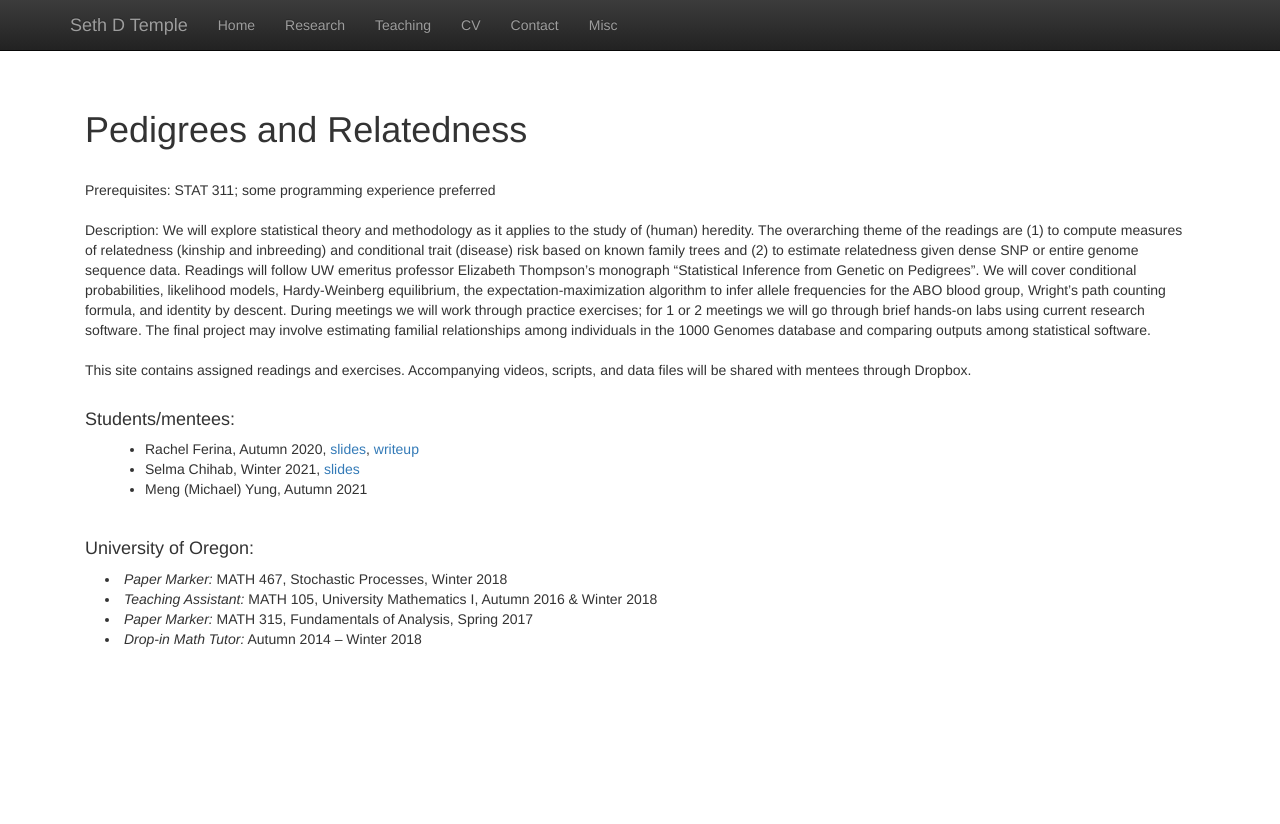
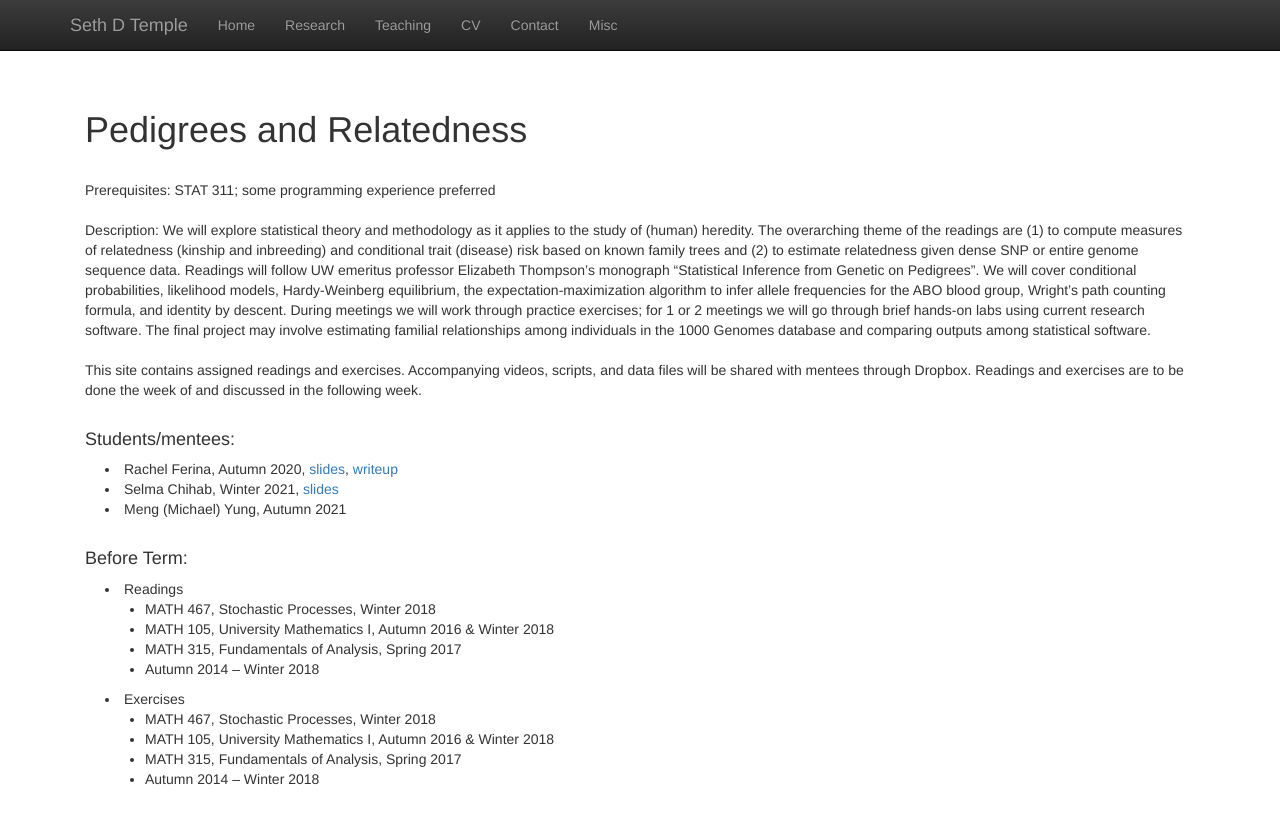
Before and after one commit to sdtemple/sdtemple.github.io, a Jekyll site: the page built from statgen1.html, in a window 1280 px wide. Shown: the top 824 px of the page. Built offline with Jekyll 4.4.1, drawn with Linux system fonts in a browser that asks for light colours; nearby versions of some CDN libraries; library files that are not in the unit come from our copies.

Commit message:
Update statgen1.html

```diff
--- a/statgen1.html
+++ b/statgen1.html
@@ -18,22 +18,30 @@ brief hands-on labs using current research software. The final project may invol
 individuals in the 1000 Genomes database and comparing outputs among statistical software. <br/><br/>
 
 This site contains assigned readings and exercises. Accompanying videos, scripts, and data files will be shared with
-mentees through Dropbox.<br/><br/>
+mentees through Dropbox. Readings and exercises are to be done the week of and discussed in the following week. <br/><br/>
 
 <h4>Students/mentees:</h4>
 <p class="content" style="padding:0px;margin:0px 20px 0px;">
-<ul>
-    <li style="padding:0px;margin:0px 20px 0px;"> Rachel Ferina, Autumn 2020, <a href = "files/rachel-slides.pdf">slides</a>, <a href = "files/rachel-writeup.pdf">writeup</a> </li>
-    <li style="padding:0px;margin:0px 20px 0px;"> Selma Chihab, Winter 2021, <a href = "files/selma_slides.pdf">slides</a> </li>
-    <li style="padding:0px;margin:0px 20px 0px;"> Meng (Michael) Yung, Autumn 2021 </li>
-</ul>
-  <br/>
+<li style="padding:0px;margin:0px 20px 0px;"> Rachel Ferina, Autumn 2020, <a href = "files/rachel-slides.pdf">slides</a>, <a href = "files/rachel-writeup.pdf">writeup</a> </li>
+<li style="padding:0px;margin:0px 20px 0px;"> Selma Chihab, Winter 2021, <a href = "files/selma_slides.pdf">slides</a> </li>
+<li style="padding:0px;margin:0px 20px 0px;"> Meng (Michael) Yung, Autumn 2021 </li>
+<br/>
 </p>
 
-<h4>University of Oregon:</h4>
+<h4>Before Term:</h4>
 <p class="content" style="padding:0px;margin:0px 20px 0px;">
-    <li style="padding:0px;margin:0px 20px 0px;"> <i>Paper Marker:</i> MATH 467, Stochastic Processes, Winter 2018</li>
-    <li style="padding:0px;margin:0px 20px 0px;"> <i>Teaching Assistant:</i> MATH 105, University Mathematics I, Autumn 2016 &amp; Winter 2018 </li>
-    <li style="padding:0px;margin:0px 20px 0px;"> <i>Paper Marker:</i> MATH 315, Fundamentals of Analysis, Spring 2017</li>
-    <li style="padding:0px;margin:0px 20px 0px;"> <i>Drop-in Math Tutor:</i> Autumn 2014 &ndash; Winter 2018 </li>
+<li style="padding:0px;margin:0px 20px 0px;"> Readings </li>
+    <ul>
+        <li style="padding:0px;margin:0px 20px 0px;"> MATH 467, Stochastic Processes, Winter 2018</li>
+        <li style="padding:0px;margin:0px 20px 0px;"> MATH 105, University Mathematics I, Autumn 2016 &amp; Winter 2018 </li>
+        <li style="padding:0px;margin:0px 20px 0px;"> MATH 315, Fundamentals of Analysis, Spring 2017</li>
+        <li style="padding:0px;margin:0px 20px 0px;"> Autumn 2014 &ndash; Winter 2018 </li>
+    </ul>
+<li style="padding:0px;margin:0px 20px 0px;"> Exercises </li>
+    <ul>
+        <li style="padding:0px;margin:0px 20px 0px;"> MATH 467, Stochastic Processes, Winter 2018</li>
+        <li style="padding:0px;margin:0px 20px 0px;"> MATH 105, University Mathematics I, Autumn 2016 &amp; Winter 2018 </li>
+        <li style="padding:0px;margin:0px 20px 0px;"> MATH 315, Fundamentals of Analysis, Spring 2017</li>
+        <li style="padding:0px;margin:0px 20px 0px;"> Autumn 2014 &ndash; Winter 2018 </li>
+    </ul>
 </p>
```
